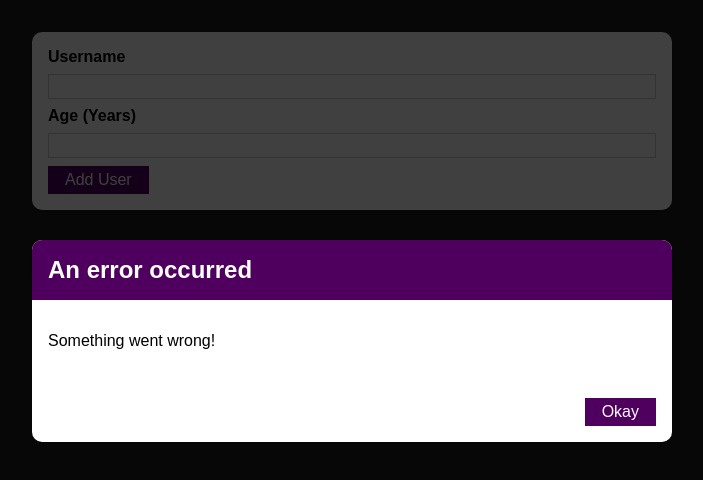
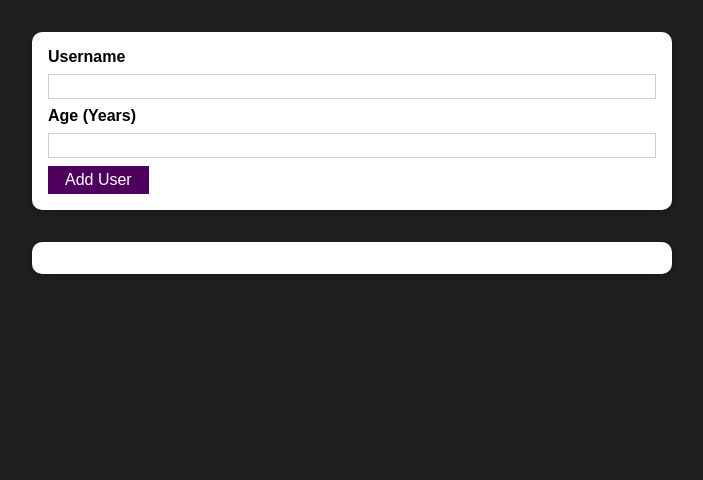
Before and after one commit to jinlou98/Add_User, a React (Create React App) app: page / in a window 1280 px wide. Shown: the top 480 px of the page, without its empty margins (288-991 px from the left). Built offline with nearby package versions, Linux system fonts and the light colour scheme.

Commit message:
Manage error states.

```diff
--- a/src/components/UI/ErrorModal.js
+++ b/src/components/UI/ErrorModal.js
@@ -6,7 +6,7 @@
 const ErrorModal = (props) => {
   return (
     <div>
-      <div className={classes.backdrop}>
+      <div className={classes.backdrop} onClick={props.onConfirm}>
 
       </div>
       <Card className={classes.modal}>
@@ -17,7 +17,7 @@
           <p>{props.message}</p>
         </div>
         <footer className={classes.actions}>
-          <Button>Okay</Button>
+          <Button onClick={props.onConfirm}>Okay</Button>
         </footer>
       </Card>
     </div>
--- a/src/components/Users/AddUser.js
+++ b/src/components/Users/AddUser.js
@@ -7,13 +7,22 @@
 const AddUser = (props) => {
   const [enteredUsername, setEnteredUsername] = useState("");
   const [enteredAge, setEnteredAge] = useState("");
+  const [error, setError] = useState();
 
   const addUserHandler = (event) => {
     event.preventDefault();
     if (enteredUsername.trim().length === 0 || enteredAge.trim().length === 0) {
+      setError({
+        title: "Invalid input",
+        message: "Please enter a valid name and age",
+      });
       return;
     }
     if (+enteredAge < 1) {
+      setError({
+        title: "Invalid age",
+        message: "Please enter a valid age",
+      });
       return;
     }
 
@@ -31,13 +40,20 @@
     setEnteredAge(event.target.value);
   };
 
+  const errorHandler = () => {
+    setError(null);
+  };
+
   return (
     <div>
       {" "}
-      <ErrorModal
-        title="An error occurred"
-        message="Something went wrong!"
-      ></ErrorModal>
+      {error && (
+        <ErrorModal
+          title={error.title}
+          message={error.message}
+          onConfirm={errorHandler}
+        ></ErrorModal>
+      )}
       {/* // the function to call when the form is submitted
     // no parenthesis!!! we just want to pass a pointer */}
       <Card className={classes.input}>
```
